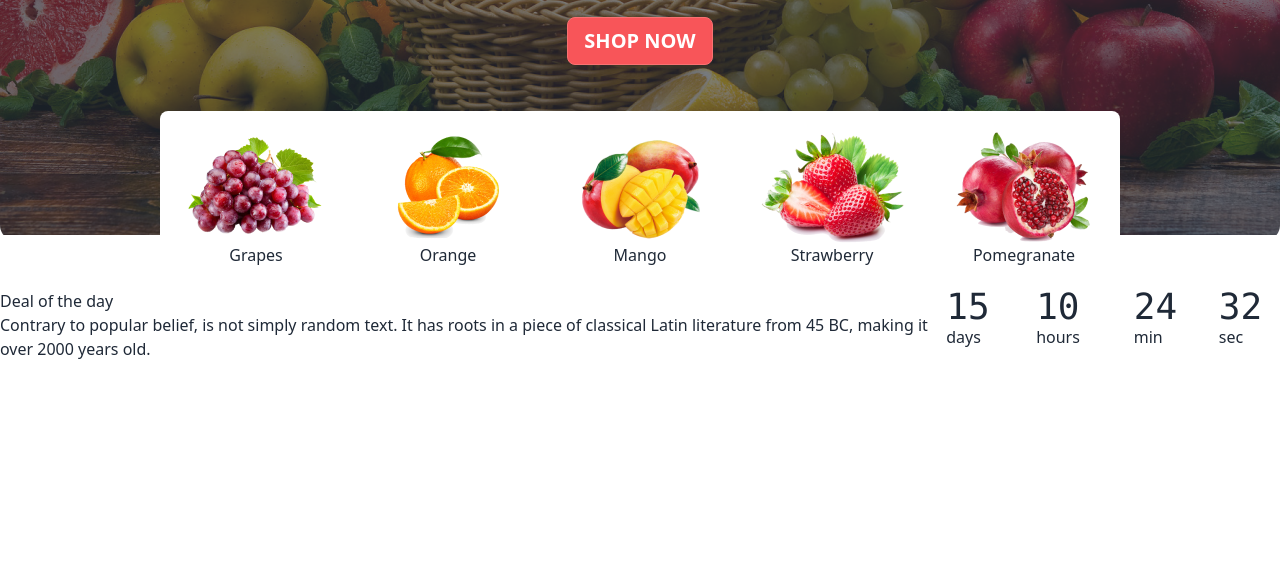
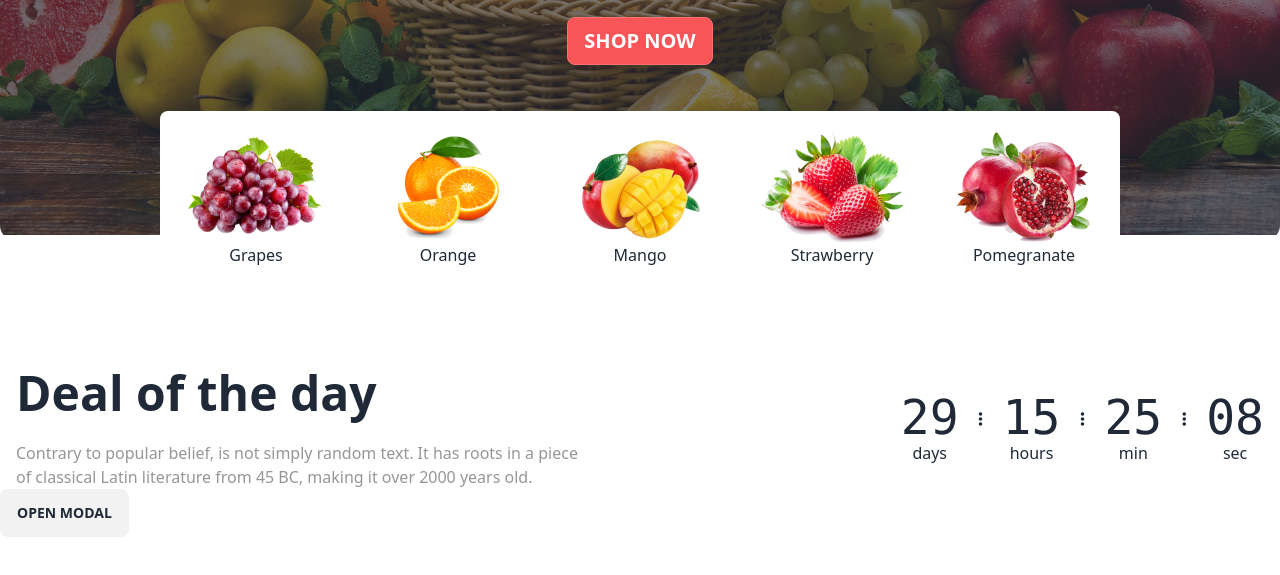
Before and after one commit to naim0018/B8A3-fruit-brust, a plain HTML site: page index.html in a window 1280 px wide. Shown: the part 553-1128 px from the top of the page. Before the commit the page ends 914 px from the top, so only its background shows below. Drawn offline with nearby package versions, Linux system fonts and the light colour scheme; grey boxes are pictures that could not be loaded.

Commit message:
Adde Time

```diff
--- a/index.html
+++ b/index.html
@@ -248,39 +248,44 @@
       <!-- Hero Start -->
 
       <!-- Deal OF The Day Start  -->
-      <section class="container ">
+      <section class="container mx-auto my-32">
         <!-- Time Start -->
-        <div class="flex">
-        <div class="">
-          <h2>
-            Deal of the day
-          </h2>
-          <p>Contrary to popular belief, is not simply random text. It has roots in a piece of classical Latin literature from 45 BC, making it over 2000 years old.</p>
+        <div class="flex items-center justify-between px-4">
+          <div class="space-y-6">
+            <h2 class="text-5xl font-extrabold">Deal of the day</h2>
+            <p class="max-w-xl text-base font-medium text-[#12121271]">
+              Contrary to popular belief, is not simply random text. It has
+              roots in a piece of classical Latin literature from 45 BC, making
+              it over 2000 years old.
+            </p>
           </div>
 
           <div class="">
-          <div class="flex gap-5">
-            <div>
-              <span class="countdown font-mono text-4xl">
-                <span style="--value: 15"></span>
+            <div class="flex gap-5 text-center items-center justify-center">
+              <div class="flex flex-col">
+                <span class="countdown font-mono text-5xl">
+                  <span style="--value: 29"></span>
                 </span>
                 days
               </div>
-            <div>
-              <span class="countdown font-mono text-4xl">
-                <span style="--value: 10"></span>
+              <i class="fa-solid fa-ellipsis-vertical pb-5"></i>
+              <div class="flex flex-col">
+                <span class="countdown font-mono text-5xl">
+                  <span style="--value: 15"></span>
                 </span>
                 hours
               </div>
-            <div>
-              <span class="countdown font-mono text-4xl">
-                <span style="--value: 24"></span>
+              <i class="fa-solid fa-ellipsis-vertical pb-5"></i>
+              <div class="flex flex-col">
+                <span class="countdown font-mono text-5xl">
+                  <span style="--value: 25"></span>
                 </span>
                 min
               </div>
-            <div>
-              <span class="countdown font-mono text-4xl">
-                <span style="--value: 32"></span>
+              <i class="fa-solid fa-ellipsis-vertical pb-5"></i>
+              <div class="flex flex-col">
+                <span class="countdown font-mono text-5xl">
+                  <span style="--value: 08"></span>
                 </span>
                 sec
               </div>
@@ -288,6 +293,27 @@
           </div>
         </div>
         <!-- Time End -->
+
+        <!-- Modal start -->
+        <div class="">
+          <!-- You can open the modal using ID.showModal() method -->
+          <button class="btn" onclick="my_modal_3.showModal()">
+            open modal
+          </button>
+          <dialog id="my_modal_3" class="modal">
+            <form method="dialog" class="modal-box">
+              <button
+                class="btn btn-sm btn-circle btn-ghost absolute right-2 top-2"
+              >
+                ✕
+              </button>
+              <h3 class="font-bold text-lg">Hello!</h3>
+              <p class="py-4">Press ESC key or click on ✕ button to close</p>
+            </form>
+          </dialog>
+        </div>
+
+        <!-- Modal End -->
       </section>
       <!-- Deal OF The Day End  -->
     </main>
```
Lines whose indentation alone changed are shown as unchanged.
